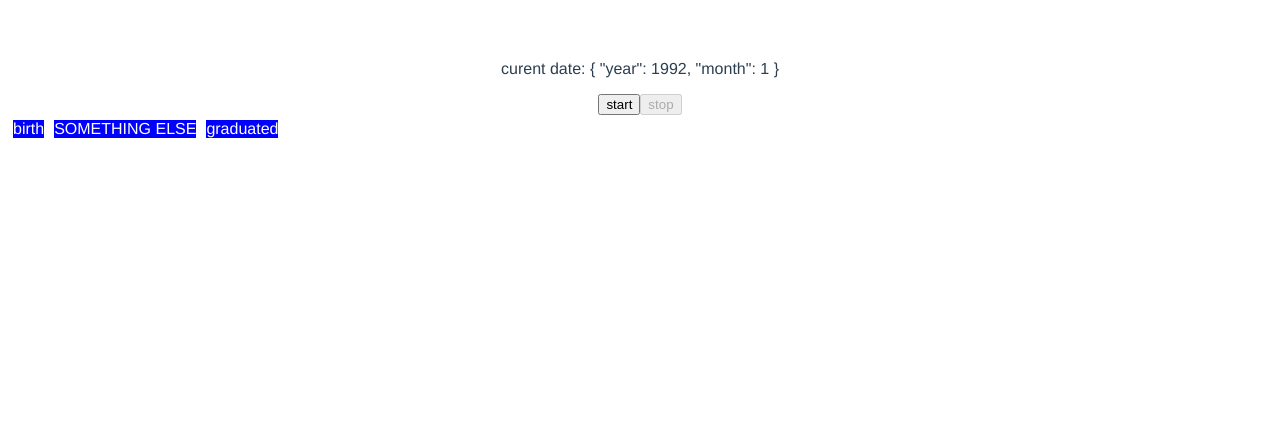
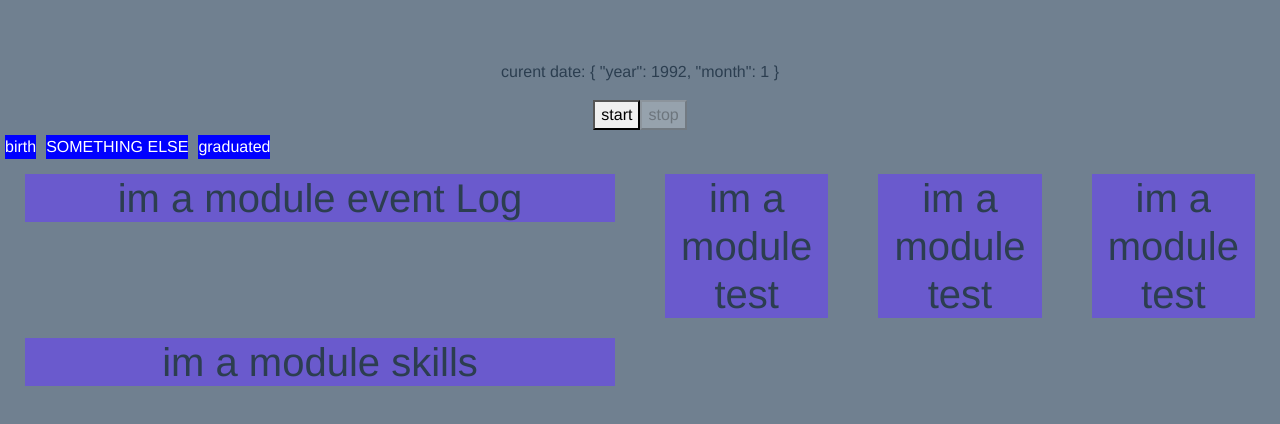
Before and after one commit to mog13/CV-dashboard, a Vue app: page / in a window 1280 px wide. Shown: the top 424 px of the page. Built offline with nearby package versions, Linux system fonts and the light colour scheme.

Commit message:
added initial module system

```diff
--- a/public/index.html
+++ b/public/index.html
@@ -12,6 +12,10 @@
       <strong>We're sorry but cv-dashboard doesn't work properly without JavaScript enabled. Please enable it to continue.</strong>
     </noscript>
     <div id="app"></div>
+    <link rel="stylesheet" href="https://stackpath.bootstrapcdn.com/bootstrap/4.3.1/css/bootstrap.min.css" integrity="sha384-ggOyR0iXCbMQv3Xipma34MD+dH/1fQ784/j6cY/iJTQUOhcWr7x9JvoRxT2MZw1T" crossorigin="anonymous">
+    <script src="https://code.jquery.com/jquery-3.3.1.slim.min.js" integrity="sha384-q8i/X+965DzO0rT7abK41JStQIAqVgRVzpbzo5smXKp4YfRvH+8abtTE1Pi6jizo" crossorigin="anonymous"></script>
+    <script src="https://cdnjs.cloudflare.com/ajax/libs/popper.js/1.14.7/umd/popper.min.js" integrity="sha384-UO2eT0CpHqdSJQ6hJty5KVphtPhzWj9WO1clHTMGa3JDZwrnQq4sF86dIHNDz0W1" crossorigin="anonymous"></script>
+    <script src="https://stackpath.bootstrapcdn.com/bootstrap/4.3.1/js/bootstrap.min.js" integrity="sha384-JjSmVgyd0p3pXB1rRibZUAYoIIy6OrQ6VrjIEaFf/nJGzIxFDsf4x0xIM+B07jRM" crossorigin="anonymous"></script>
     <!-- built files will be auto injected -->
   </body>
 </html>
--- a/src/App.vue
+++ b/src/App.vue
@@ -1,7 +1,14 @@
 <template>
     <div id="app">
 
-        <time-line :events="timelineData.events" :current="currentTime" v-on:timeChanged="updateTime" v-on:start="startTimeLine" v-on:stop="stopTimeline"></time-line>
+        <time-line :events="timelineData.events" :current="currentTime" v-on:timeChanged="updateTime"
+                   v-on:start="startTimeLine" v-on:stop="stopTimeline"></time-line>
+        <div class="container-fluid">
+            <div class="row">
+                <module v-for="module in moduleData.modules" :moduleData="module"></module>
+            </div>
+        </div>
+
     </div>
 </template>
 
@@ -9,17 +16,21 @@
 
     import TimeLine from "./components/TimeLine";
     import timelineData from "./assets/events.json";
+    import moduleData from "./assets/modules.json";
+    import Module from "./components/module";
 
     export default {
         name: 'app',
         components: {
+            Module,
             TimeLine
         }, data: () => {
             return {
                 timelineData,
+                moduleData,
                 currentTime: {year: 1992, month: 1},
-                tick:null,
-                tickTime:1000
+                tick: null,
+                tickTime: 1000
             }
         },
         methods: {
@@ -27,15 +38,15 @@
                 this.currentTime = newTime;
             },
             startTimeLine: function () {
-                this.tick = setInterval(this.tickTimeline,this.tickTime)
+                this.tick = setInterval(this.tickTimeline, this.tickTime)
             },
             stopTimeline: function () {
-                if(this.tick) clearInterval(this.tick)
+                if (this.tick) clearInterval(this.tick)
             },
-            tickTimeline:function () {
+            tickTimeline: function () {
                 this.currentTime.month++;
-                if( this.currentTime.month>12) {
-                    this.currentTime.month =1;
+                if (this.currentTime.month > 12) {
+                    this.currentTime.month = 1;
                     this.currentTime.year++;
                 }
             }
@@ -53,4 +64,12 @@
         color: #2c3e50;
         margin-top: 60px;
     }
+
+    html body{
+        background-color: slategray;
+    }
+
+    *{
+        box-sizing: border-box;
+    }
 </style>
--- /dev/null
+++ b/src/assets/modules.json
@@ -0,0 +1,29 @@
+{
+  "modules": [
+    {
+      "name": "event Log",
+      "type": "event",
+      "width": "6"
+    },
+    {
+      "name": "test",
+      "type": "text",
+      "width": "2"
+    },
+    {
+      "name": "test",
+      "type": "text",
+      "width": "2"
+    },
+    {
+      "name": "test",
+      "type": "text",
+      "width": "2"
+    },
+    {
+      "name": "skills",
+      "type": "graph",
+      "width": "6"
+    }
+  ]
+}
--- /dev/null
+++ b/src/components/module.vue
@@ -0,0 +1,31 @@
+<template>
+    <div class="module-container" :class="[colStyle]">
+        <div class="module">
+            <h1> im a module {{this.moduleData.name}}</h1>
+        </div>
+
+    </div>
+</template>
+
+<script>
+    export default {
+        name: "module",
+        props:["moduleData"],
+        computed: {
+            colStyle: function () {
+                return `col-12 col-lg-${this.moduleData.width} `
+            }
+        }
+    }
+</script>
+
+<style lang="scss" scoped>
+    .module-container{
+
+        .module{
+            background-color: slateblue;
+            margin:10px;
+        }
+
+    }
+</style>
```
